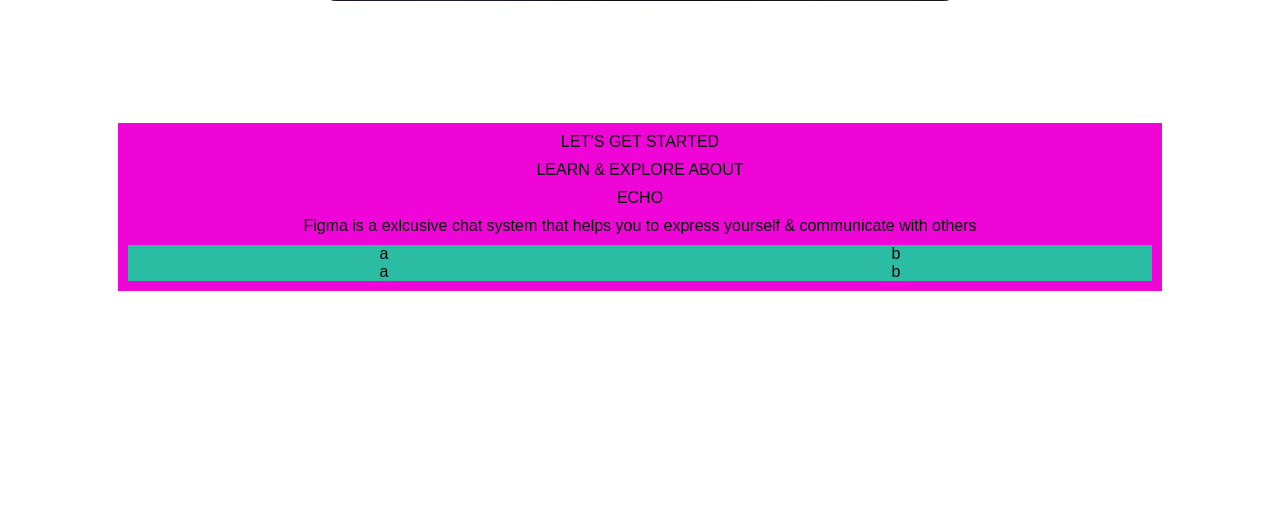
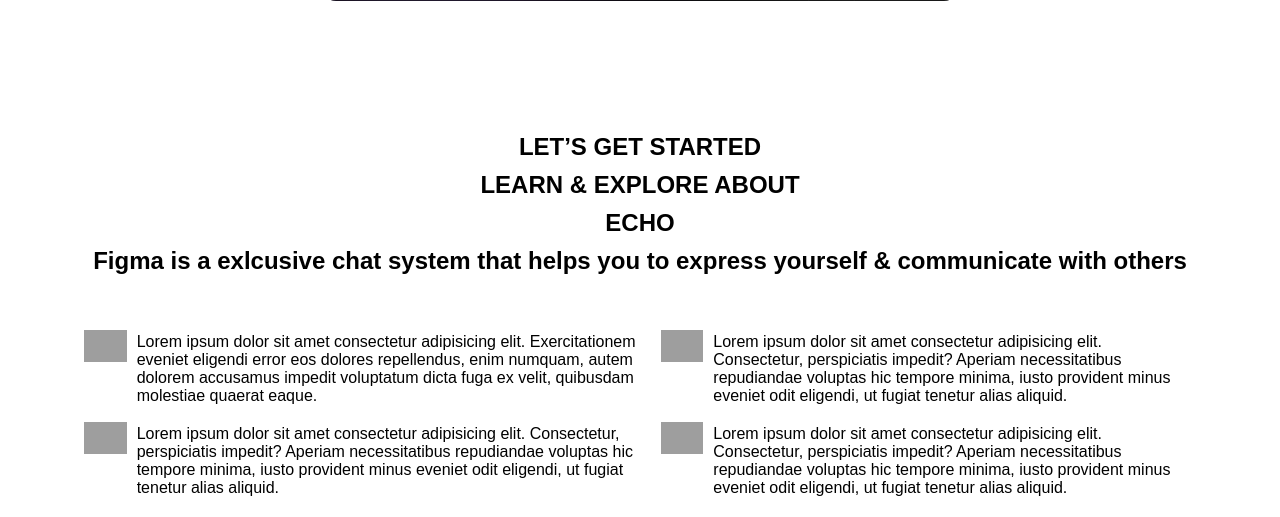
Before and after one commit to codeSubhajit0/PROJECT-LANDINGPAGE, a PHP site: page / in a window 1280 px wide. Shown: the part 1119-1636 px from the top of the page. Before the commit the page ends 1410 px from the top, so only its background shows below. Run offline with PHP 8.4, Linux system fonts and the light colour scheme; grey boxes are pictures that could not be loaded.

Commit message:
Reviws added

```diff
--- a/index.html
+++ b/index.html
@@ -38,19 +38,38 @@
             <p>LEARN & EXPLORE ABOUT</p>
             <p>ECHO</p>
             <p>Figma is a exlcusive chat system that helps you to express yourself & communicate with others</p>
+
             <div class="reviews_tab-review">
-        <div>
-            <ol>
-                <li>a</li>
-                <li>a</li>
-            </ol>
+                <div class="reviews_tab-review_div1">
+                    <section class="review_1">
+                        <img src="star.png" alt="Star" class="image_star">
+                        <p>Lorem ipsum dolor sit amet consectetur adipisicing elit. Exercitationem eveniet eligendi
+                            error eos dolores repellendus, enim numquam, autem dolorem accusamus impedit voluptatum
+                            dicta fuga ex velit, quibusdam molestiae quaerat eaque.</p>
+                    </section>
+                    <section class="review_2">
+                        <img src="star.png" alt="Star">
+                        <p>Lorem ipsum dolor sit amet consectetur adipisicing elit. Consectetur, perspiciatis impedit?
+                            Aperiam necessitatibus repudiandae voluptas hic tempore minima, iusto provident minus
+                            eveniet odit eligendi, ut fugiat tenetur alias aliquid.</p>
+                    </section>
                 </div>
-        <div>
-            <ol>
-              <li>b</li>
-              <li>b</li>
-            </ol>
+
+                <div class="reviews_tab-review_div2">
+                    <section class="review_3">
+                        <img src="star.png" alt="Star">
+                        <p>Lorem ipsum dolor sit amet consectetur adipisicing elit. Consectetur, perspiciatis impedit?
+                            Aperiam necessitatibus repudiandae voluptas hic tempore minima, iusto provident minus
+                            eveniet odit eligendi, ut fugiat tenetur alias aliquid.</p>
+                    </section>
+                    <section class="review_4">
+                        <img src="star.png" alt="Star">
+                        <p>Lorem ipsum dolor sit amet consectetur adipisicing elit. Consectetur, perspiciatis impedit?
+                            Aperiam necessitatibus repudiandae voluptas hic tempore minima, iusto provident minus
+                            eveniet odit eligendi, ut fugiat tenetur alias aliquid.</p>
+                    </section>
                 </div>
+
             </div>
         </div>
     </main>
--- a/style1.css
+++ b/style1.css
@@ -123,9 +123,11 @@ align-items: center;
 
 .reviews_tab {
     margin: 118px 0 0 0 ;
-    background-color: #EF05D8;
-    max-width: fit-content;
+    /* background-color: greenyellow; */
+    max-width: 90%;
     text-align: center;
+    font-weight: 800;
+    font-size: 1.5rem;
 }
 
 .reviews_tab > * {
@@ -134,18 +136,42 @@ align-items: center;
 
 .reviews_tab-review {
     display: flex;
-    justify-content: space-evenly;
-    align-items: center;
+    /* justify-content: flex-start; */
+    margin-top: 3rem;
 }
 
-.reviews_tab-review > div {
-    width: 40vw;
-    background-color: #2ABDA3;
+
+.reviews_tab-review > div > section {
+    /* background-color: #EF05D8; */
+    height:50%;
+    width: 100%;
+    font-size: 1rem;
+    font-weight: 400;
 }
 
-.reviews_tab-review > div > ol {
-    list-style: none;
+
+/* .reviews_tab-review > section{
+    background-color: #00A0FA;
+} */
+
+.review_1 , .review_2 , .review_3 , .review_4{
+    width: 50%;
+    display: flex;
+    /* border: 1px solid red; */
+
 }
+
+.review_1 > img , .review_2 > img , .review_3 > img , .review_4 > img{
+   max-height: 2rem;
+    margin: 7px 10px 0 10px;
+}
+
+.review_1 > p , .review_2 > p , .review_3 > p , .review_4 > p{
+    text-align: start;
+    margin: 10px 10px 10px 0;
+
+}
+
 
 @media (max-width:560px) {
     main{
```
Lines whose indentation alone changed are shown as unchanged.
